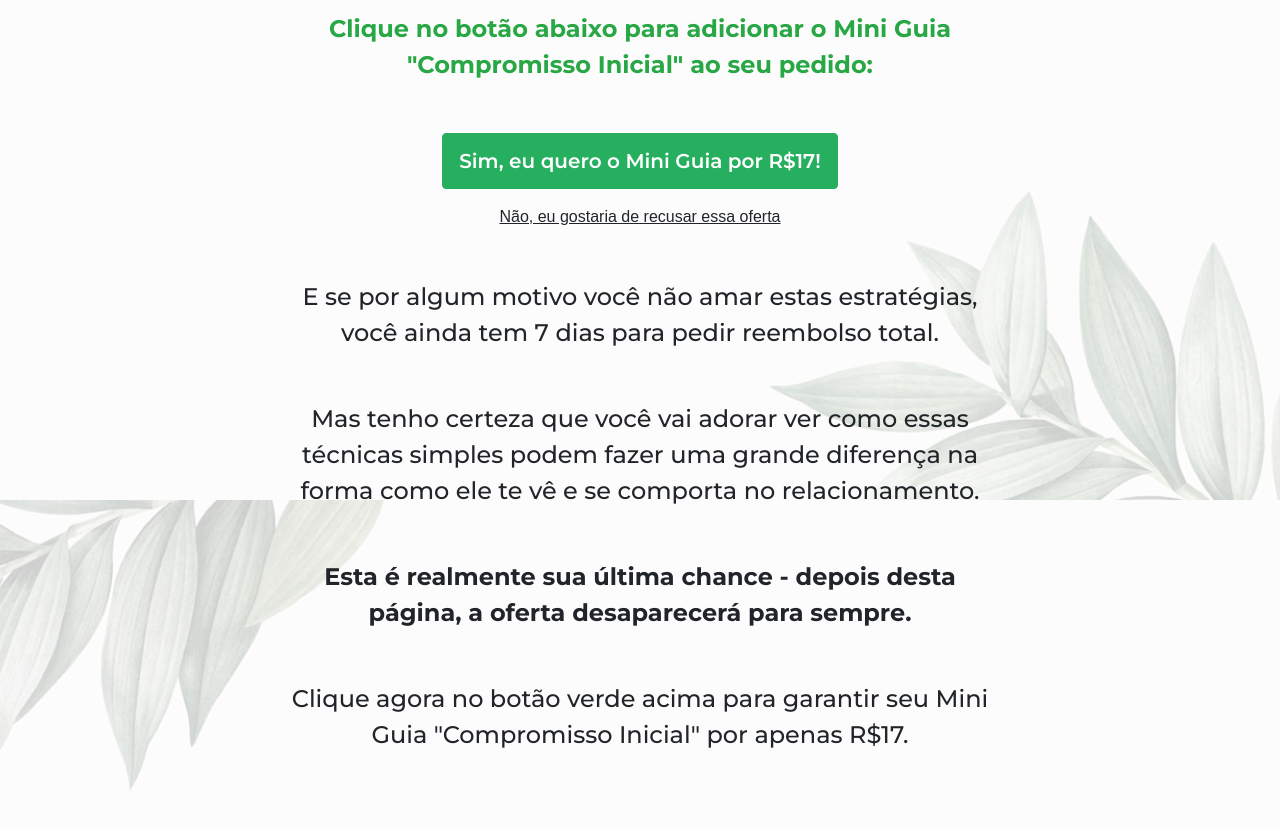
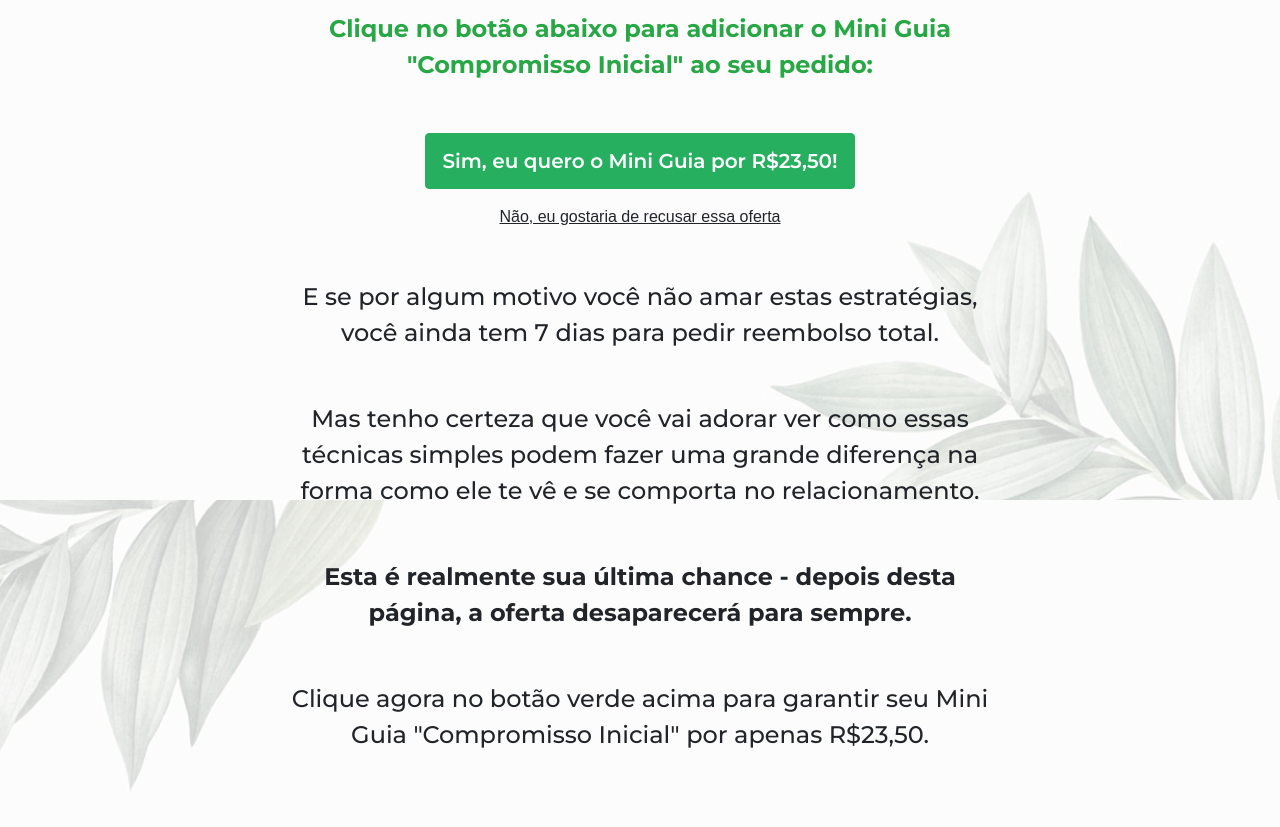
Before and after one commit to henrybortolotto/textosirresistiveis.online, a plain HTML site: page downsell4/index.html in a window 1280 px wide. Shown: the part 1900-2727 px from the top of the page. Drawn offline with nearby package versions, Linux system fonts and the light colour scheme.

Commit message:
Add files via upload

```diff
--- a/downsell4/index.html
+++ b/downsell4/index.html
@@ -76,7 +76,7 @@
           <p class="lead font-weight-bold text-success">Clique no botão abaixo para adicionar o Mini Guia "Compromisso Inicial" ao seu pedido:</p>
 
 <div style="text-align:center">
-          <button id="kiwify-upsell-trigger-7rFjFVy" style="background-color:#27AF60;padding:12px 16px;cursor:pointer;color:#FFFFFF;font-weight:600;border-radius:4px;border:1px solid #27AF60;font-size:20px;">Sim, eu quero o Mini Guia por R$17!</button>
+          <button id="kiwify-upsell-trigger-7rFjFVy" style="background-color:#27AF60;padding:12px 16px;cursor:pointer;color:#FFFFFF;font-weight:600;border-radius:4px;border:1px solid #27AF60;font-size:20px;">Sim, eu quero o Mini Guia por R$23,50!</button>
           <div id="kiwify-upsell-cancel-trigger" style="margin-top:1rem;cursor:pointer;font-size:16px;text-decoration:underline;font-family:sans-serif;">Não, eu gostaria de recusar essa oferta</div>
         </div><script>
             let nextUpsellURL = "";
@@ -86,7 +86,7 @@
           <p class="lead">E se por algum motivo você não amar estas estratégias, você ainda tem 7 dias para pedir reembolso total.</p>
           <p class="lead">Mas tenho certeza que você vai adorar ver como essas técnicas simples podem fazer uma grande diferença na forma como ele te vê e se comporta no relacionamento.</p>
           <p class="lead font-weight-bold">Esta é realmente sua última chance - depois desta página, a oferta desaparecerá para sempre.</p>
-          <p class="lead">Clique agora no botão verde acima para garantir seu Mini Guia "Compromisso Inicial" por apenas R$17.</p>
+          <p class="lead">Clique agora no botão verde acima para garantir seu Mini Guia "Compromisso Inicial" por apenas R$23,50.</p>
         </div>
       </div>
     </div>
```
